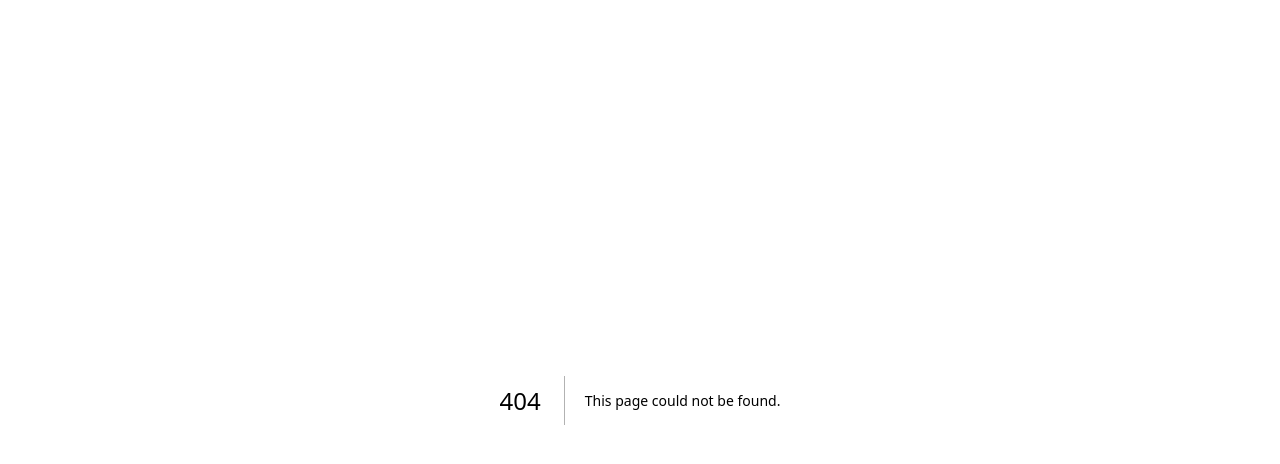
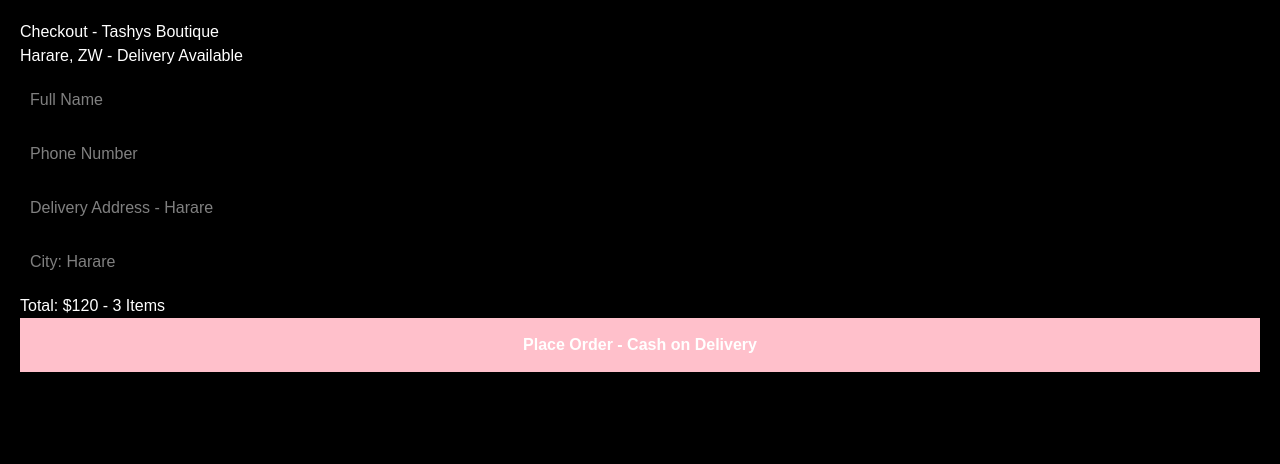
Before and after one commit to lindatashingaa/tashys-boutique, a Next.js app: page /checkout in a window 1280 px wide. Before the commit this address had no page. Shown: the top 464 px of the page. Built offline with nearby package versions, Linux system fonts and the light colour scheme.

Commit message:
Create page.tsx

```diff
--- /dev/null
+++ b/src/app/checkout/page.tsx
@@ -0,0 +1,29 @@
+"use client";
+import { useState } from "react";
+
+export default function Checkout() {
+  const [done, setDone] = useState(false);
+  return (
+    <div style={{padding: '20px', background: 'black', color: 'white', minHeight: '100vh'}}>
+      <h1>Checkout - Tashys Boutique</h1>
+      <h3>Harare, ZW - Delivery Available</h3>
+      {!done ? (
+        <>
+          <input placeholder="Full Name" style={{display:'block', margin:'10px 0', padding:'10px', width:'100%'}} />
+          <input placeholder="Phone Number" style={{display:'block', margin:'10px 0', padding:'10px', width:'100%'}} />
+          <input placeholder="Delivery Address - Harare" style={{display:'block', margin:'10px 0', padding:'10px', width:'100%'}} />
+          <input placeholder="City: Harare" style={{display:'block', margin:'10px 0', padding:'10px', width:'100%'}} />
+          <p>Total: $120 - 3 Items</p>
+          <button onClick={()=>setDone(true)} style={{background:'pink', padding:'15px', width:'100%', fontWeight:'bold'}}>Place Order - Cash on Delivery</button>
+        </>
+      ) : (
+        <div style={{background:'green', padding:'20px', marginTop:'20px'}}>
+          <h2>✅ Order Placed Successfully!</h2>
+          <p>Order ID: #TASHY-{Math.floor(Math.random()*10000)}</p>
+          <p>We will deliver to Harare within 24hrs</p>
+          <a href="/" style={{color:'white', textDecoration:'underline'}}>Back to Shop</a>
+        </div>
+      )}
+    </div>
+  );
+}
```
